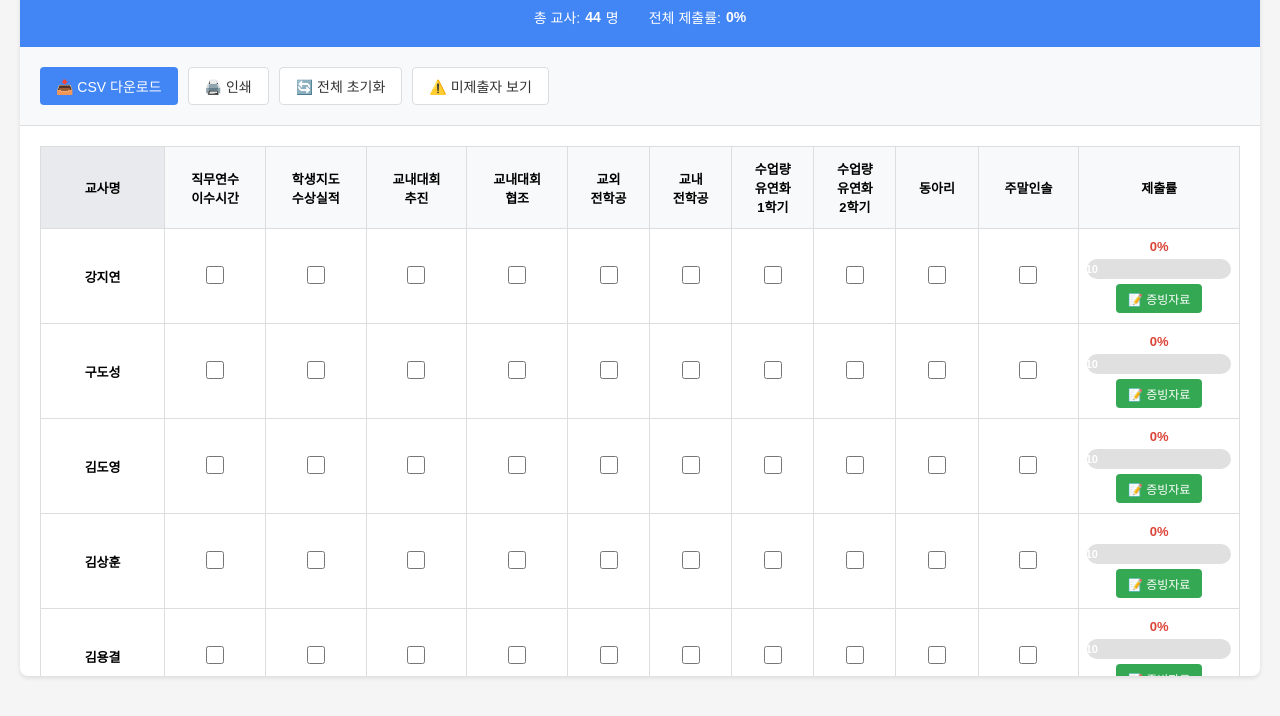
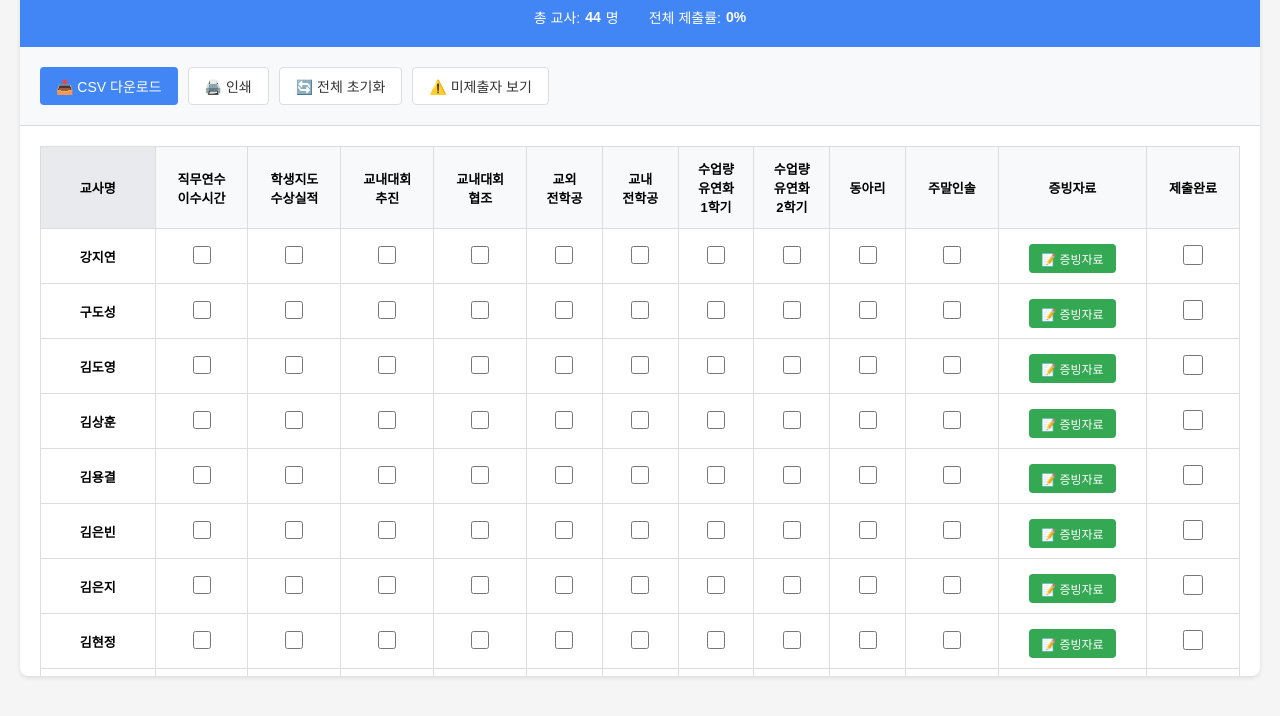
Before and after one commit to etsongji/t-eva, a plain HTML site: page index.html in a window 1280 px wide. Shown: the part 78-794 px from the top of the page. Drawn offline with Linux system fonts and the light colour scheme.

Commit message:
Add files via upload

```diff
--- a/index.html
+++ b/index.html
@@ -390,7 +390,8 @@
                         <th>수업량<br>유연화<br>2학기</th>
                         <th>동아리</th>
                         <th>주말인솔</th>
-                        <th>제출률</th>
+                        <th>증빙자료</th>
+                        <th>제출완료</th>
                     </tr>
                 </thead>
                 <tbody id="tableBody">
@@ -440,12 +441,14 @@
 
         let checkData = {};
         let evidenceData = {};
+        let completionData = {}; // 제출완료 체크
         let currentTeacher = null;
 
         function initializeData() {
             teachers.forEach(teacher => {
                 checkData[teacher] = {};
                 evidenceData[teacher] = {};
+                completionData[teacher] = false; // 제출완료 초기값
                 columns.forEach(col => {
                     checkData[teacher][col.id] = false;
                     if (col.type === 'multiple') {
@@ -483,60 +486,41 @@
                         checkData[teacher][col.id] = e.target.checked;
                         saveToLocalStorage();
                         updateStats();
-                        updateCompletionRate(row, teacher);
                     };
 
                     cell.appendChild(checkbox);
                     row.appendChild(cell);
                 });
 
-                // 제출률
-                const rateCell = document.createElement('td');
-                row.appendChild(rateCell);
-
-                // 제출률 업데이트
-                updateCompletionRate(row, teacher);
-
                 // 증빙자료 입력 버튼
+                const evidenceCell = document.createElement('td');
                 const detailBtn = document.createElement('button');
                 detailBtn.className = 'detail-btn';
                 detailBtn.textContent = '📝 증빙자료';
                 detailBtn.onclick = () => openModal(teacher);
-                rateCell.appendChild(detailBtn);
+                evidenceCell.appendChild(detailBtn);
+                row.appendChild(evidenceCell);
+
+                // 제출완료 체크박스
+                const completionCell = document.createElement('td');
+                completionCell.className = 'checkbox-cell';
+                const completionCheckbox = document.createElement('input');
+                completionCheckbox.type = 'checkbox';
+                completionCheckbox.checked = completionData[teacher];
+                completionCheckbox.style.width = '20px';
+                completionCheckbox.style.height = '20px';
+                completionCheckbox.onchange = (e) => {
+                    completionData[teacher] = e.target.checked;
+                    saveToLocalStorage();
+                    updateStats();
+                };
+                completionCell.appendChild(completionCheckbox);
+                row.appendChild(completionCell);
 
                 tbody.appendChild(row);
             });
 
             updateStats();
-        }
-
-        function updateCompletionRate(row, teacher) {
-            const total = columns.length;
-            const completed = columns.filter(col => checkData[teacher][col.id]).length;
-            const rate = Math.round((completed / total) * 100);
-
-            const rateCells = row.querySelectorAll('td');
-            const rateCell = rateCells[rateCells.length - 1];
-
-            const progressDiv = document.createElement('div');
-            progressDiv.innerHTML = `
-                <div class="completion-rate ${rate >= 80 ? 'high' : rate >= 50 ? 'medium' : 'low'}">
-                    ${rate}%
-                </div>
-                <div class="progress-bar">
-                    <div class="progress-fill" style="width: ${rate}%">
-                        ${completed}/${total}
-                    </div>
-                </div>
-            `;
-
-            // 기존 버튼 유지
-            const existingBtn = rateCell.querySelector('.detail-btn');
-            rateCell.innerHTML = '';
-            rateCell.appendChild(progressDiv);
-            if (existingBtn) {
-                rateCell.appendChild(existingBtn);
-            }
         }
 
         function openModal(teacher) {
@@ -659,27 +643,22 @@
         function updateStats() {
             document.getElementById('totalTeachers').textContent = teachers.length;
 
-            let totalChecks = 0;
-            let totalPossible = teachers.length * columns.length;
-
-            teachers.forEach(teacher => {
-                columns.forEach(col => {
-                    if (checkData[teacher][col.id]) totalChecks++;
-                });
-            });
-
-            const overallRate = Math.round((totalChecks / totalPossible) * 100);
+            // 제출완료한 교사 수 계산
+            const completedTeachers = teachers.filter(teacher => completionData[teacher]).length;
+            const overallRate = Math.round((completedTeachers / teachers.length) * 100);
             document.getElementById('overallRate').textContent = overallRate + '%';
         }
 
         function saveToLocalStorage() {
             localStorage.setItem('teacherCheckData', JSON.stringify(checkData));
             localStorage.setItem('teacherEvidenceData', JSON.stringify(evidenceData));
+            localStorage.setItem('teacherCompletionData', JSON.stringify(completionData));
         }
 
         function loadFromLocalStorage() {
             const savedCheck = localStorage.getItem('teacherCheckData');
             const savedEvidence = localStorage.getItem('teacherEvidenceData');
+            const savedCompletion = localStorage.getItem('teacherCompletionData');
 
             if (savedCheck) {
                 const savedData = JSON.parse(savedCheck);
@@ -698,6 +677,15 @@
                     }
                 });
             }
+
+            if (savedCompletion) {
+                const savedData = JSON.parse(savedCompletion);
+                teachers.forEach(teacher => {
+                    if (savedData[teacher] !== undefined) {
+                        completionData[teacher] = savedData[teacher];
+                    }
+                });
+            }
         }
 
         function exportToCSV() {
@@ -712,7 +700,7 @@
                     csv += col.name + ' 제출여부,' + col.name + ' 증빙,';
                 }
             });
-            csv += '제출률\n';
+            csv += '제출완료\n';
 
             teachers.forEach(teacher => {
                 const row = [teacher];
@@ -729,9 +717,7 @@
                     }
                 });
 
-                const completed = columns.filter(col => checkData[teacher][col.id]).length;
-                const rate = Math.round((completed / columns.length) * 100);
-                row.push(rate + '%');
+                row.push(completionData[teacher] ? 'O' : 'X');
 
                 csv += row.map(field => `"${field}"`).join(',') + '\n';
             });
@@ -750,6 +736,7 @@
         function clearAll() {
             if (confirm('모든 체크와 증빙자료를 초기화하시겠습니까?')) {
                 teachers.forEach(teacher => {
+                    completionData[teacher] = false;
                     columns.forEach(col => {
                         checkData[teacher][col.id] = false;
                         if (col.type === 'multiple') {
@@ -770,10 +757,8 @@
 
             rows.forEach((row, idx) => {
                 const teacher = teachers[idx];
-                const completed = columns.filter(col => checkData[teacher][col.id]).length;
-                const rate = (completed / columns.length) * 100;
 
-                if (rate < 100) {
+                if (!completionData[teacher]) {
                     row.style.display = '';
                     row.style.background = '#fff3cd';
                     hasIncomplete = true;
@@ -783,7 +768,7 @@
             });
 
             if (!hasIncomplete) {
-                alert('모든 교사가 100% 제출 완료했습니다! 🎉');
+                alert('모든 교사가 제출 완료했습니다! 🎉');
                 rows.forEach(row => {
                     row.style.display = '';
                     row.style.background = '';
```
